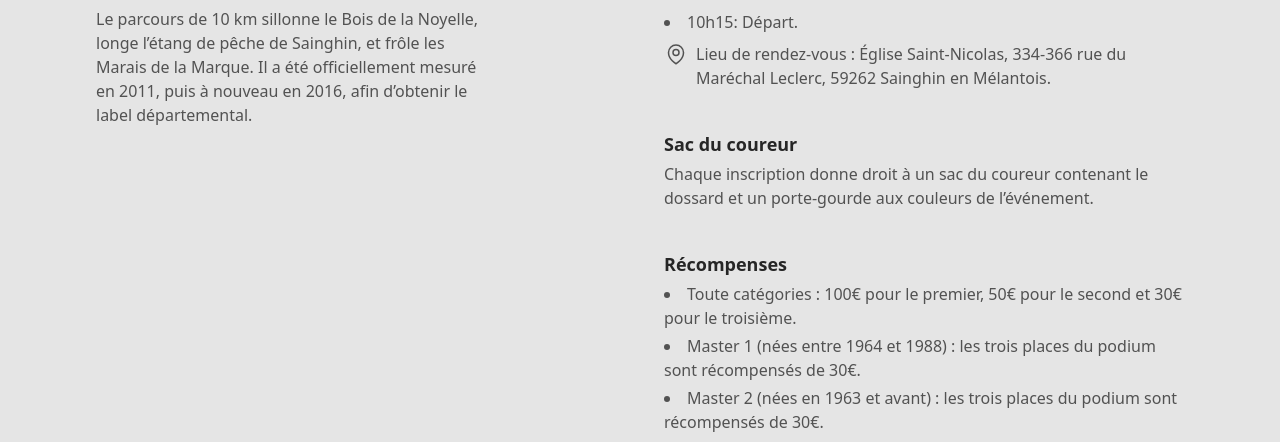
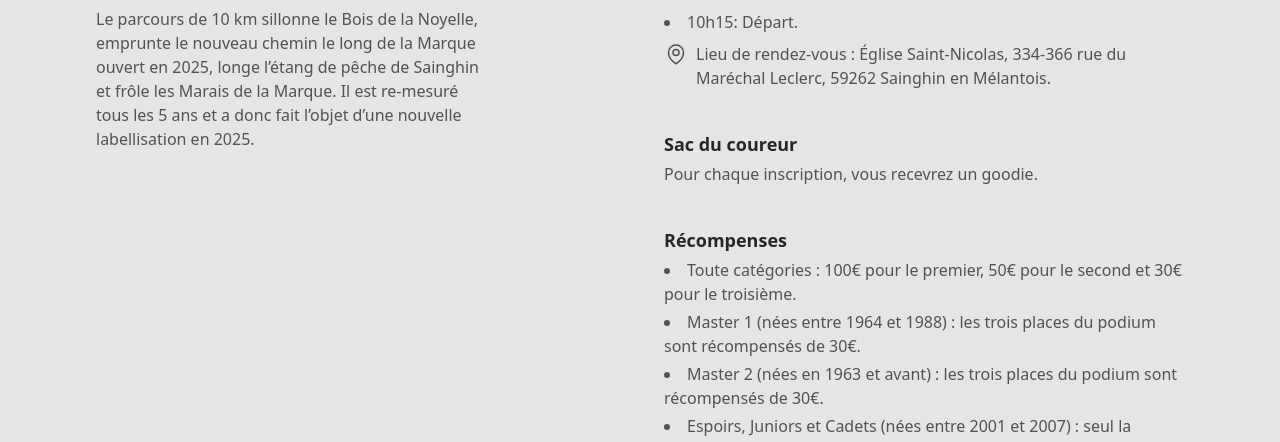
Before and after one commit to Nouxx/chemins-du-melantois, an Astro site: page /chemins-du-melantois/courses/10k-sem in a window 1280 px wide. Shown: the part 637-1079 px from the top of the page. Built offline with nearby package versions, Linux system fonts and the light colour scheme; Astro itself is replaced by a stand-in of ours.

Commit message:
edit 10k race description

```diff
--- a/src/content/races/fr/10k-sem.md
+++ b/src/content/races/fr/10k-sem.md
@@ -21,7 +21,7 @@ tabs:
 longDescription:
   title: Un parcours axé trail
   subTitle: |
-    Le parcours de 10 km sillonne le Bois de la Noyelle, longe l’étang de pêche de Sainghin, et frôle les Marais de la Marque. Il a été officiellement mesuré en 2011, puis à nouveau en 2016, afin d’obtenir le label départemental.
+    Le parcours de 10 km sillonne le Bois de la Noyelle, emprunte le nouveau chemin le long de la Marque ouvert en 2025, longe l’étang de pêche de Sainghin et frôle les Marais de la Marque. Il est re-mesuré tous les 5 ans et a donc fait l’objet d’une nouvelle labellisation en 2025.
 descriptionItems:
   - title: Horaires
     list:
@@ -32,7 +32,7 @@ descriptionItems:
         Lieu de rendez-vous : Église Saint-Nicolas, 334-366 rue du Maréchal Leclerc, 59262 Sainghin en Mélantois.
       icon: mapPin
   - title: "Sac du coureur"
-    subTitle: Chaque inscription donne droit à un sac du coureur contenant le dossard et un porte-gourde aux couleurs de l’événement.
+    subTitle: Pour chaque inscription, vous recevrez un goodie.
   - title: "Récompenses"
     list:
       - "Toute catégories : 100€ pour le premier, 50€ pour le second et 30€ pour le troisième."
```
